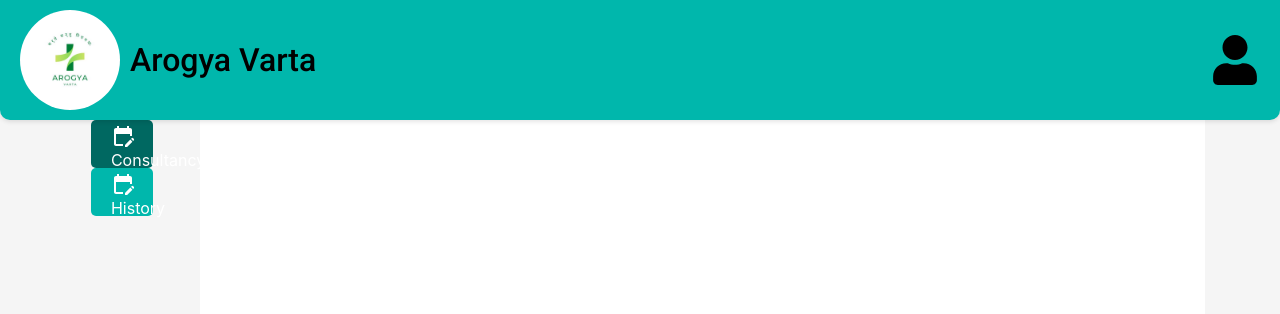
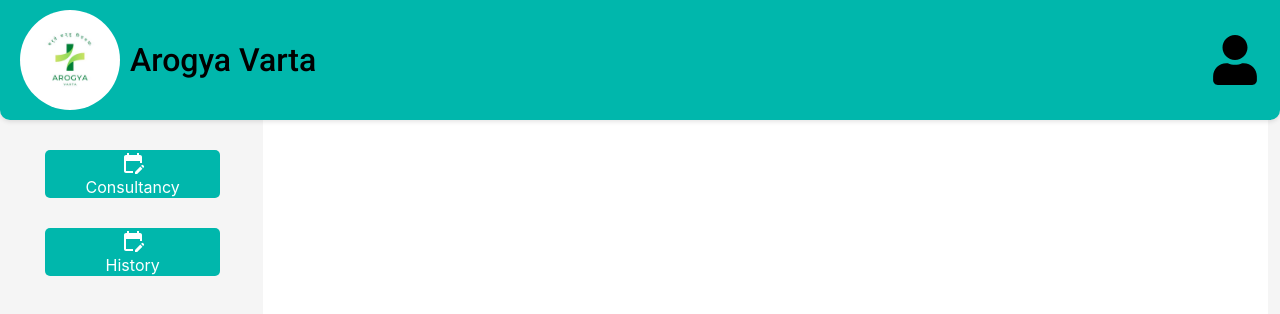
Before and after one commit to The-furious/AVfrontend, a React (Create React App) app in the folder avfrontend/: page /doctor-dashboard/1 in a window 1280 px wide. Shown: the top 314 px of the page. Built offline with nearby package versions, Linux system fonts and the light colour scheme; sample sign-in values are in the browser's storage; the HTML template or start-up script is replaced by a standard one.

Commit message:
dashboard fixed

```diff
--- a/avfrontend/src/components/Doctor/DoctorDashboard.css
+++ b/avfrontend/src/components/Doctor/DoctorDashboard.css
@@ -5,7 +5,7 @@
 
   .doctor-dashboard-sidebar {
     list-style: none;
-    width: 15%;
+    width: 20%;
     /* Sidebar background color */
     background-color: #f5f5f5;
     height: calc(100vh - 120px); /* Subtract the height of the navbar */
@@ -13,7 +13,8 @@
     top: 120px; /* Position the sidebar below the navbar */
     overflow-y: auto; /* Enable vertical scrolling if content exceeds the height */
 
-
+    align-items: center;
+    justify-content: center;
 
 
   }
@@ -25,16 +26,19 @@
   }
 
   .tab-button {
-    width: 300px;
-    margin-top: 30px;
+    width: 80%!important;
+    padding: 2px 2px;
+    margin-top: 30px!important;
+    margin-left: 1px!important;
     display: flex;
     flex-direction: column;
     background-color: #00b7ac;
+    align-items: center;
+    justify-content: center;
   }
   button{
     padding: 2px 20px;
     cursor: pointer;
-    margin: 0 0;
   }
   .tab-button button {
     margin-top: 40px;
@@ -106,7 +110,7 @@
     display: flex;
     flex-direction: row;
     text-align: left;
-    width: calc(100% - 22px);
+    width: calc(100% - 22px) !important;
   }
 
   .value-tile:hover {
--- a/avfrontend/src/components/Doctor/DoctorDashboard.jsx
+++ b/avfrontend/src/components/Doctor/DoctorDashboard.jsx
@@ -5,7 +5,7 @@ import EditCalendarIcon from '@mui/icons-material/EditCalendar';
 import { useNavigate } from 'react-router-dom';
 
 const DoctorDashboard= ({handleValueTileClick}) => {
-    const [selectedTab, setSelectedTab] = useState(1);
+    const [selectedTab, setSelectedTab] = useState(0);
     const [content, setContent] = useState(null);
     const [consultancyDetails, setConsultancyDetails] = useState(null);
     const [historyDetails, setHistoryDetails] = useState(null);
```
